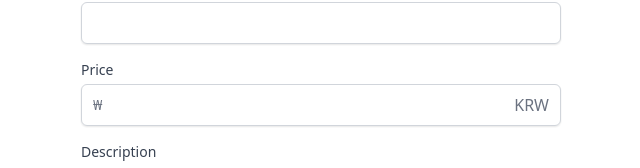
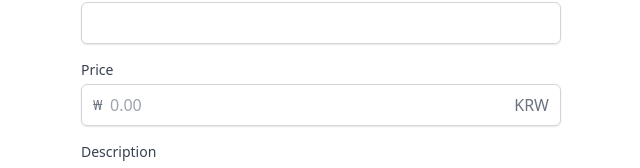
Before and after one commit to DI-Kim/carrot-market, a Next.js app: page /live/create in a window 1280 px wide. Shown: the part 110-278 px from the top of the page, without its empty margins (319-959 px from the left). Built offline with nearby package versions, Linux system fonts and the light colour scheme.

Commit message:
8.2 Clean Code part.1

```diff
--- a/components/button.tsx
+++ b/components/button.tsx
@@ -1,4 +1,4 @@
-import { cls } from "../libs/utils";
+import { cls } from "../libs/client/utils";
 
 interface ButtonProps {
   large?: boolean;
--- a/components/input.tsx
+++ b/components/input.tsx
@@ -4,9 +4,10 @@ interface InputProps {
   label: string;
   name: string;
   kind?: "text" | "phone" | "price";
-  register: UseFormRegisterReturn;
+  register?: UseFormRegisterReturn;
   type: string;
   required?: boolean;
+  placeholder?: string;
   // [key: string]: any;
 }
 
@@ -17,8 +18,8 @@ export default function Input({
   register,
   required,
   type,
-} // ...rest
-: InputProps) {
+  placeholder, // ...rest
+}: InputProps) {
   return (
     <div>
       <label
@@ -34,6 +35,7 @@ export default function Input({
             {...register}
             type={type}
             required={required}
+            placeholder={placeholder}
             // {...rest}
             className="w-full appearance-none rounded-md border border-gray-300 px-3 py-2 placeholder-gray-400 shadow-sm focus:border-orange-500 focus:outline-none focus:ring-orange-500"
           />
@@ -49,6 +51,7 @@ export default function Input({
             {...register}
             type={type}
             required={required}
+            placeholder={placeholder}
             // {...rest}
             className="w-full appearance-none rounded-md border border-gray-300 px-3 py-2 pl-7 placeholder-gray-400 shadow-sm focus:border-orange-500 focus:outline-none focus:ring-orange-500"
           />
--- a/components/layout.tsx
+++ b/components/layout.tsx
@@ -1,4 +1,4 @@
-import { cls } from "@/libs/utils";
+import { cls } from "@/libs/client/utils";
 import Link from "next/link";
 import { useRouter } from "next/router";
 import React from "react";
--- a/components/message.tsx
+++ b/components/message.tsx
@@ -1,4 +1,4 @@
-import { cls } from "../libs/utils";
+import { cls } from "../libs/client/utils";
 
 interface MessageProps {
   message: string;
--- /dev/null
+++ b/libs/client/useMutation.tsx
@@ -0,0 +1,20 @@
+import { useState } from "react";
+
+interface UseMutationState {
+  loading: boolean;
+  data?: undefined | any;
+  error?: undefined | any;
+}
+
+type UseMutationResult = [(data: any) => void, UseMutationState];
+
+//return [function, object]
+export default function useMutation(url: string): UseMutationResult {
+  const [loading, setLoading] = useState(false);
+  const [data, setData] = useState(undefined);
+  const [error, setError] = useState(undefined);
+
+  function mutation(data: any) {}
+
+  return [mutation, { loading, data, error }];
+}
--- a/pages/api/users/enter.tsx
+++ b/pages/api/users/enter.tsx
@@ -1,4 +1,4 @@
-import client from "@/libs/client";
+import client from "@/libs/client/client";
 import { NextApiRequest, NextApiResponse } from "next";
 
 export default async function handler(
--- a/pages/enter.tsx
+++ b/pages/enter.tsx
@@ -1,6 +1,7 @@
 import Button from "@/components/button";
 import Input from "@/components/input";
-import { cls } from "@/libs/utils";
+import useMutation from "@/libs/client/useMutation";
+import { cls } from "@/libs/client/utils";
 import { useState } from "react";
 import { useForm } from "react-hook-form";
 
@@ -10,6 +11,7 @@ interface EnterForm {
 }
 
 export default function Enter() {
+  const [enter, { loading, data, error }] = useMutation("/api/users/enter");
   const [submitting, setSubmitting] = useState(false);
   const { register, watch, reset, handleSubmit } = useForm<EnterForm>();
   const [method, setMethod] = useState<"email" | "phone">("email");
@@ -34,6 +36,7 @@ export default function Enter() {
     }).then(() => {
       setSubmitting(false);
     });
+    enter(data);
   };
 
   // console.log(watch());
```
Also changed, not shown: libs/client/client.ts (renamed from libs/client.ts), libs/client/utils.ts (renamed from libs/utils.ts).
